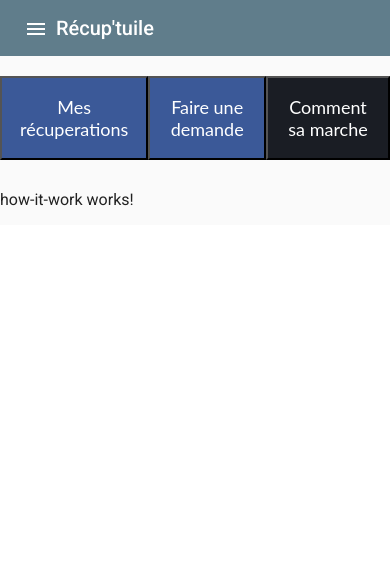
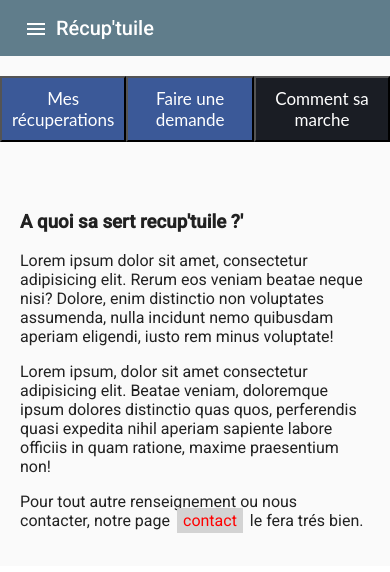
Before and after one commit to sa3dev/recuptuile_front, an Angular app: page /recup/how-it-work in a window 390 px wide. Shown: the top 572 px of the page. Built offline with nearby package versions, Linux system fonts and the light colour scheme.

Commit message:
update some style for responsive in card recup

```diff
--- a/src/app/app.component.html
+++ b/src/app/app.component.html
@@ -6,7 +6,7 @@
       <a mat-list-item routerLink="">Home</a>
       <a mat-list-item routerLink="/recup">Récuperations</a>
       <a mat-list-item routerLink="/about">A propos</a>
-      <!-- <a mat-list-item routerLink="/contact">Contact</a> -->
+      <a mat-list-item routerLink="/contact">Contact</a>
     </mat-nav-list>
   </mat-sidenav>
   <mat-sidenav-content>
--- a/src/app/component/recup/all-recup/all-recup.component.scss
+++ b/src/app/component/recup/all-recup/all-recup.component.scss
@@ -2,12 +2,11 @@
     display: flex;
     flex-wrap: wrap;
     justify-content: space-around;
-    // margin-top: 25px;
     position: relative;
 }
 
 mat-card {
-    width: 40%;
+    width: 38%;
     margin: 35px;
     padding: 15px;
 }
@@ -49,3 +48,11 @@ mat-card.passed {
 .disabledIT:hover {
     cursor: not-allowed;
 }
+
+@media screen and (max-width: 1000px) {
+    mat-card {
+      width: 100%;
+      margin: 35px;
+      padding: 15px;
+    }
+}
--- a/src/app/component/recup/how-it-work/how-it-work.component.html
+++ b/src/app/component/recup/how-it-work/how-it-work.component.html
@@ -1 +1,21 @@
-<p>how-it-work works!</p>
+<section class="how-it-work">
+    <h3>A quoi sa sert recup'tuile ?'</h3>
+
+    <p>
+        Lorem ipsum dolor sit amet, consectetur adipisicing elit. Rerum eos veniam beatae neque nisi?
+         Dolore, enim distinctio non voluptates assumenda, nulla incidunt nemo quibusdam aperiam eligendi,
+         iusto rem minus voluptate!
+    </p>
+
+    <p>
+        Lorem ipsum, dolor sit amet consectetur adipisicing elit. Beatae veniam, doloremque ipsum dolores distinctio quas quos,
+        perferendis quasi expedita nihil aperiam sapiente labore officiis in quam ratione, maxime praesentium non!
+    </p>
+    <p>
+        Pour tout autre renseignement ou nous contacter, notre page
+
+            <a class="link" routerLink="['/contact']">contact</a>
+
+        le fera trés bien.
+    </p>
+</section>
--- a/src/app/component/recup/how-it-work/how-it-work.component.scss
+++ b/src/app/component/recup/how-it-work/how-it-work.component.scss
@@ -0,0 +1,16 @@
+.how-it-work {
+    padding: 20px;
+}
+
+.link {
+    color: red;
+    background-color: lightgrey;
+    padding:  3px 6px;
+    margin: 0 3px;
+    text-decoration: none;
+    border: 3px;
+}
+
+a:hover {
+    cursor: pointer;
+}
--- a/src/app/contact/contact.component.html
+++ b/src/app/contact/contact.component.html
@@ -1,7 +1,7 @@
 <section>
     <div>
         <h3> contactez-nous </h3>
-        <app-form-contact></app-form-contact>
+        <!-- <app-form-contact></app-form-contact> -->
     </div>
 
     <div>
--- a/src/app/contact/contact.module.ts
+++ b/src/app/contact/contact.module.ts
@@ -2,6 +2,7 @@ import { NgModule } from '@angular/core';
 import { CommonModule } from '@angular/common';
 import { ContactComponent } from './contact.component';
 import { FormsCustomModule } from '../component/forms/forms.module';
+import { FormsModule, ReactiveFormsModule } from '@angular/forms';
 
 
 @NgModule({
@@ -9,6 +10,8 @@ import { FormsCustomModule } from '../component/forms/forms.module';
   imports: [
     CommonModule,
     FormsCustomModule,
+    FormsModule,
+    ReactiveFormsModule
   ],
   exports: [ContactComponent]
 })
--- a/src/app/recup/recup.component.scss
+++ b/src/app/recup/recup.component.scss
@@ -19,3 +19,10 @@
     }
 
 }
+
+@media screen and (max-width: 1000px) {
+    .nav-recup button {
+        padding: 10px;
+        font-size: 17px;
+    }
+}
```
